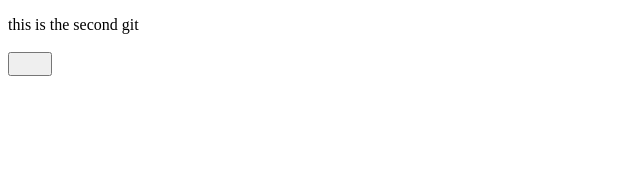
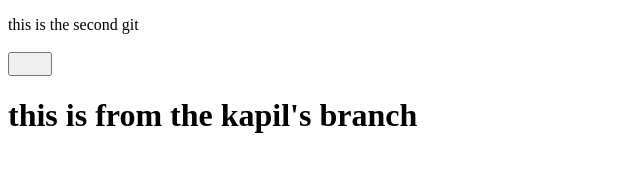
Before and after one commit to leetchi/secondGit, a plain HTML site: page index.html in a window 1280 px wide. Shown: the whole page, without its empty margins (0-640 px from the left). Drawn offline with Linux system fonts and the light colour scheme.

Commit message:
added the div

```diff
--- a/index.html
+++ b/index.html
@@ -15,5 +15,8 @@
 <body>
     <p>this is the second git</p>
     <button></button>
+    <div>
+        <h1>this is from the kapil's branch</h1>
+    </div>
 </body>
 </html>
```
